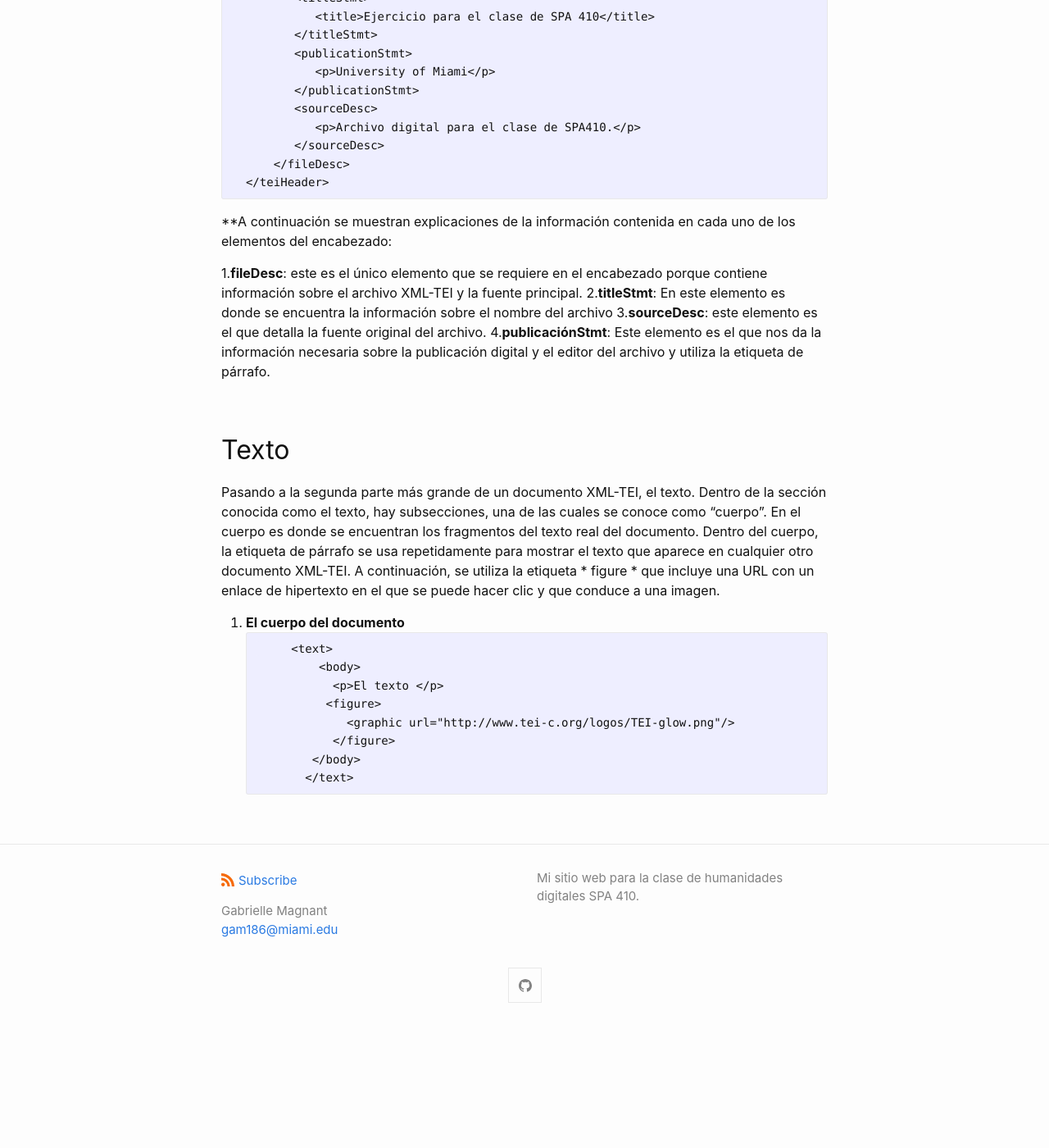
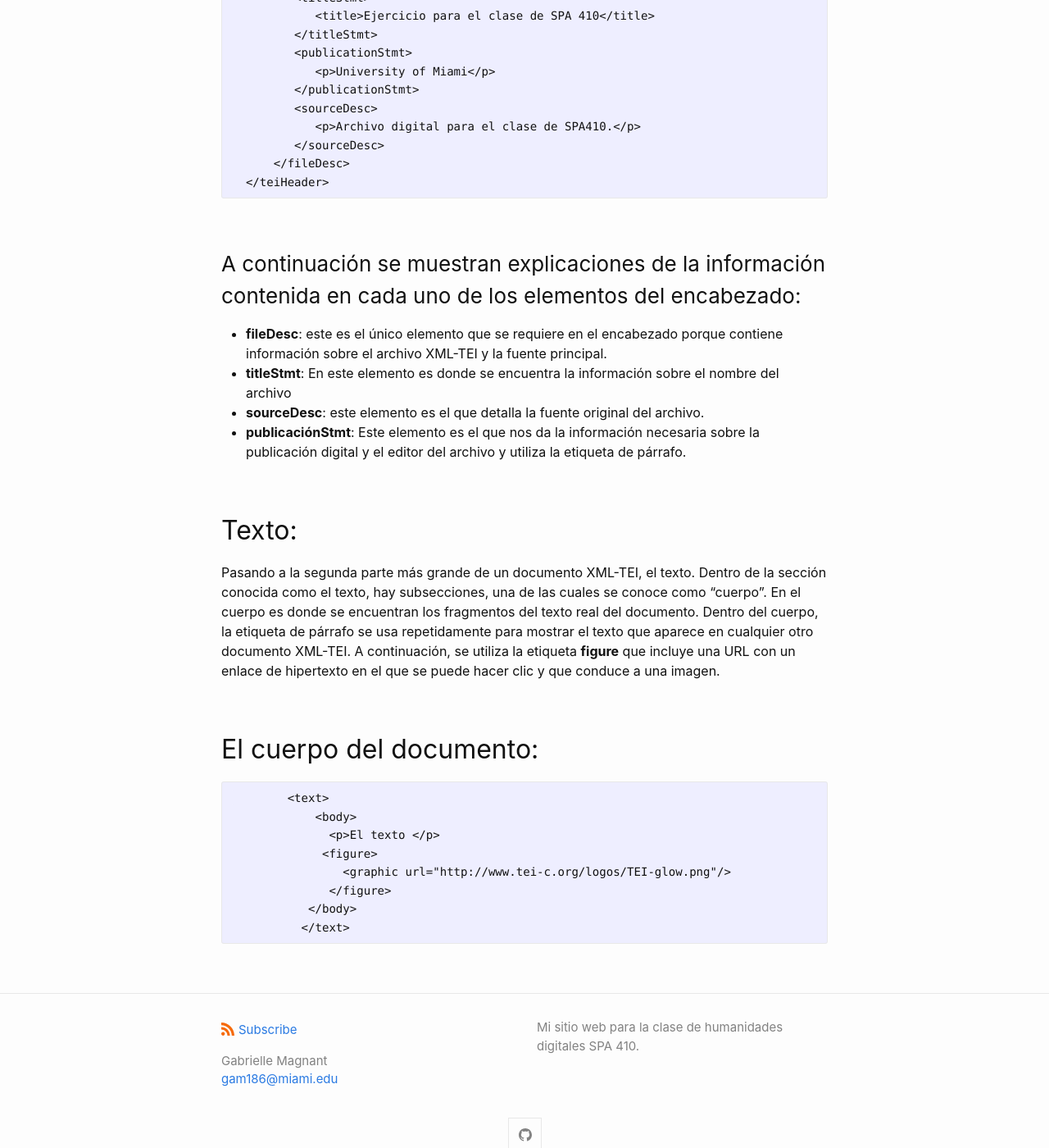
Before and after one commit to gmagnant00/gmagnant00.github.io, a Jekyll site: the page built from _posts/2021-10-11-Comentario-TEI.md, in a window 1280 px wide and 1400 px high, scrolled down 2180 px. Shown: the whole window at 82% size. Built offline with Jekyll 4.4.1, drawn with Linux system fonts in a browser that asks for light colours; before the commit the page ends 3438 px from its top, so only the background shows below that; some of the changed text lies outside the part shown.

Commit message:
Update 2021-10-11-Comentario-TEI.md

````diff
--- a/_posts/2021-10-11-Comentario-TEI.md
+++ b/_posts/2021-10-11-Comentario-TEI.md
@@ -20,7 +21,7 @@ Al analizar este texto, se nos dice que se está utilizando un documento **XML**
         <?xml version="1.0" encoding="UTF-8"?>
  ```
 
-## Asociación al esquema .rng
+## Asociación al esquema .rng:
 
 Al observar la asociación del modelo de esquema para este documento en particular, se encuentra que es de tipo **relaxNG (.rng)**. **RelaxNG** es un tipo de lenguaje de esquema que crea y presenta un modelo básico para marcar y codificar el texto del documento XML-TEI. Este esquema funciona identificando un patrón estructurado para el contenido del texto.
 ```
@@ -37,7 +38,7 @@ A continuación, con respecto al espacio de nombres, al usar *http://www.tei-c.o
         <TEI xmlns="http://www.tei-c.org/ns/1.0">
 ```
 
-## El Encabezado
+## El Encabezado:
 La siguiente es una de las secciones más importantes y más grandes del documento XML-TEI, que es **el encabezado**. El encabezado aparece como la etiqueta **teiHeader**, y aquí es donde se encuentran los metadatos para obtener información relevante para el texto dado. El encabezado también es donde se encuentran las etiquetas para **fileDesc**, **titleStmt**, **publicationsStmt** y **sourceDesc**.
 ```
        <teiHeader>
@@ -55,18 +56,19 @@ La siguiente es una de las secciones más importantes y más grandes del documen
   </teiHeader>
 ```
 
-**A continuación se muestran explicaciones de la información contenida en cada uno de los elementos del encabezado:
+### A continuación se muestran explicaciones de la información contenida en cada uno de los elementos del encabezado:
 
-1.**fileDesc**: este es el único elemento que se requiere en el encabezado porque contiene información sobre el archivo XML-TEI y la fuente principal.
-2.**titleStmt**: En este elemento es donde se encuentra la información sobre el nombre del archivo
-3.**sourceDesc**: este elemento es el que detalla la fuente original del archivo.
-4.**publicaciónStmt**: Este elemento es el que nos da la información necesaria sobre la publicación digital y el editor del archivo y utiliza la etiqueta de párrafo.
+- **fileDesc**: este es el único elemento que se requiere en el encabezado porque contiene información sobre el archivo XML-TEI y la fuente principal.
+- **titleStmt**: En este elemento es donde se encuentra la información sobre el nombre del archivo
+- **sourceDesc**: este elemento es el que detalla la fuente original del archivo.
+- **publicaciónStmt**: Este elemento es el que nos da la información necesaria sobre la publicación digital y el editor del archivo y utiliza la etiqueta de párrafo.
 
-## Texto
-Pasando a la segunda parte más grande de un documento XML-TEI, el texto. Dentro de la sección conocida como el texto, hay subsecciones, una de las cuales se conoce como "cuerpo". En el cuerpo es donde se encuentran los fragmentos del texto real del documento. Dentro del cuerpo, la etiqueta de párrafo se usa repetidamente para mostrar el texto que aparece en cualquier otro documento XML-TEI. A continuación, se utiliza la etiqueta * figure * que incluye una URL con un enlace de hipertexto en el que se puede hacer clic y que conduce a una imagen.
+## Texto:
+
+Pasando a la segunda parte más grande de un documento XML-TEI, el texto. Dentro de la sección conocida como el texto, hay subsecciones, una de las cuales se conoce como "cuerpo". En el cuerpo es donde se encuentran los fragmentos del texto real del documento. Dentro del cuerpo, la etiqueta de párrafo se usa repetidamente para mostrar el texto que aparece en cualquier otro documento XML-TEI. A continuación, se utiliza la etiqueta **figure** que incluye una URL con un enlace de hipertexto en el que se puede hacer clic y que conduce a una imagen.
 
 
-5. **El cuerpo del documento**
+## El cuerpo del documento:
 ```
         <text>
             <body>
````
Also changed, not shown: other parts of _posts/2021-10-11-Comentario-TEI.md (+3 -2 lines).
